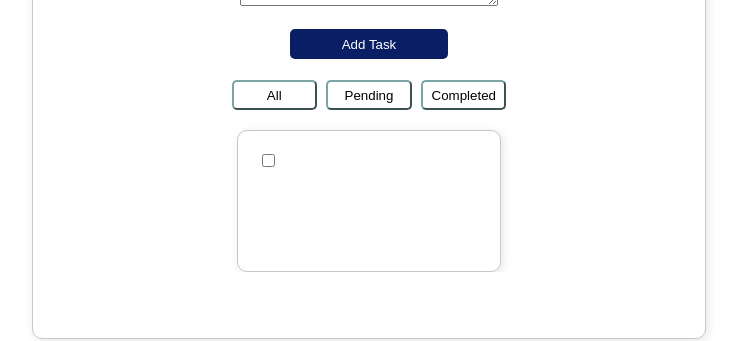
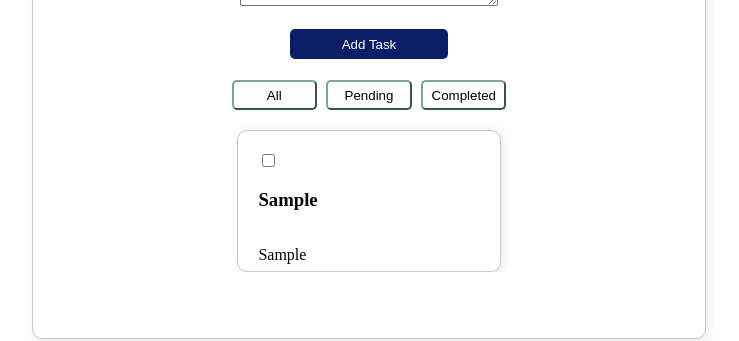
Before and after one commit to ValeriaPache/Form_React, a React (Vite) app: page / in a window 1280 px wide. Both pictures are taken after typing "Sample", "Sample" into the empty fields and a click on the button "Add Task". Shown: the part 270-611 px from the top of the page, without its empty margins (271-1010 px from the left). Built offline with nearby package versions, Linux system fonts and the light colour scheme.

Commit message:
I was organizing the structure

```diff
--- /dev/null
+++ b/src/Context/Context.jsx
@@ -0,0 +1,22 @@
+import { createContext,useState } from "react";
+
+export const contextTask = createContext();
+
+export const ProviderTask = ({ children }) => {
+
+const [tasks, setTasks] = useState([]);
+const [title, setTitle] = useState("");
+const [description, setDescription] = useState("");
+
+return(
+    <contextTask.Provider value={{
+        title,
+        setTitle,
+        description,
+        setDescription,
+        tasks,
+        setTasks,
+    }}>
+        {children}
+    </contextTask.Provider>
+)}
--- /dev/null
+++ b/src/components/UI/Button.jsx
@@ -0,0 +1,9 @@
+import React from 'react'
+
+export const Button = ({name}) => {
+  return (
+    <>
+    <button className='buttomsFilter'>{name}</button>
+    </>
+  )
+}
--- /dev/null
+++ b/src/components/UI/ButtonFilter.jsx
@@ -0,0 +1,11 @@
+import React from 'react'
+import { Button } from './Button'
+export const ButtonFilter = () => {
+  return (
+    <div className='containerButtomsFilter'>
+        <Button name="All"/>
+        <Button name="Pending"/>
+        <Button name="Completed"/>
+    </div>
+  )
+}
--- a/src/components/UI/Filter.jsx
+++ b/src/components/UI/Filter.jsx
@@ -1,23 +1,17 @@
-import React from 'react'
+import { useContext } from "react";
+import { contextTask } from "../../Context/Context";
+import { ButtonFilter } from "./ButtonFilter";
+import { TaskList } from "./TaskList";
 
 export const Filter = () => {
-  return (
+    const { tasks } = useContext(contextTask); // Obtén las tareas del contexto
 
-        <div className='secondContainer'>
-        <div className='containerButtomsFilter'>
-          <button className='buttomsFilter'>All</button>
-          <button className='buttomsFilter'>Pending</button>
-          <button className='buttomsFilter'>Completed</button>
-        </div>
-
-       {/*{tasks.map(task => (*/}
-          <div /*key={task.id}*/ className='containerListTask'>
-            <input type='checkbox'></input>
-            <h3 className='titleListTask'>{/*{task.title}*/}</h3>
-            <p className='textListTask'>{/*{task.description}*/}</p>
-          </div>
-        {/* ))} */}
+    return (
+      <div className='secondContainer'>
+        <ButtonFilter />
+          {tasks.map(task => (
+            <TaskList key={task.id} task={task} />
+          ))}
       </div>
-
-  )
-}
+    );
+};
--- a/src/components/UI/Form.jsx
+++ b/src/components/UI/Form.jsx
@@ -1,11 +1,10 @@
-import React, { useState } from 'react';
+import { useContext } from "react"
+import { contextTask } from "../../Context/Context"
+export const Form = () => {
 
-export const Form = () => {
-    const [tasks, setTasks] = useState([]);
-      const [title, setTitle] = useState("");
-      const [description, setDescription] = useState("");
+    const {title,setTitle,description,setDescription,tasks,setTasks} = useContext (contextTask)
 
-      const addTask = (e) => {
+    const addTask = (e) => {
         e.preventDefault();
 
         const newTask = {
@@ -17,6 +16,7 @@ export const Form = () => {
 
         setTasks([...tasks, newTask]);
       };
+
   return (
     <>
         <h1 className='Tittle'>To-Do List</h1>
--- /dev/null
+++ b/src/components/UI/TaskList.jsx
@@ -0,0 +1,11 @@
+import React from 'react';
+
+export const TaskList = ({ task }) => {  // Asegúrate de recibir la prop correctamente
+  return (
+    <div className='containerListTask'>
+      <input type='checkbox'></input>
+      <h3 className='titleListTask'>{task.title}</h3>
+      <p className='textListTask'>{task.description}</p>
+    </div>
+  );
+};
--- a/src/main.jsx
+++ b/src/main.jsx
@@ -2,9 +2,10 @@ import { StrictMode } from 'react'
 import { createRoot } from 'react-dom/client'
 import './index.css'
 import { App } from './App'
+import { ProviderTask } from './Context/Context'
 
 createRoot(document.getElementById('root')).render(
-  <StrictMode>
+  <ProviderTask>
     <App />
-  </StrictMode>,
+  </ProviderTask>,
 )
```
